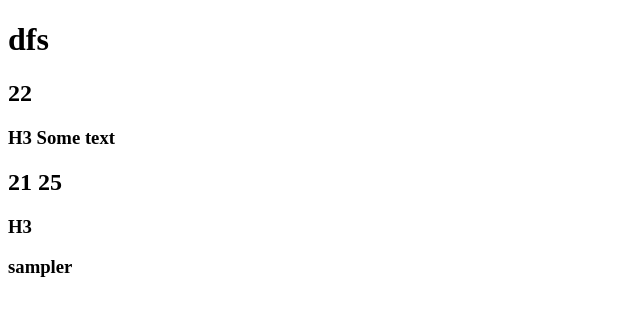
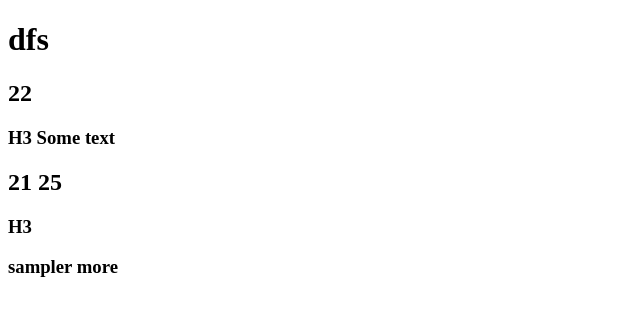
Before and after one commit to Ingwaridze/First-lesson-GIT, a plain HTML site: page index.html in a window 1280 px wide. Shown: the full height of the page, 0-640 px from the left. Drawn offline with Linux system fonts and the light colour scheme.

Commit message:
6 branch another commit

```diff
--- a/index.html
+++ b/index.html
@@ -11,6 +11,6 @@
     <h3>H3 Some text</h3>
     <h2>21 25</h2>
     <h3>H3</h3>
-    <h3>sampler</h3>
+    <h3>sampler more</h3>
   </body>
 </html>
```
